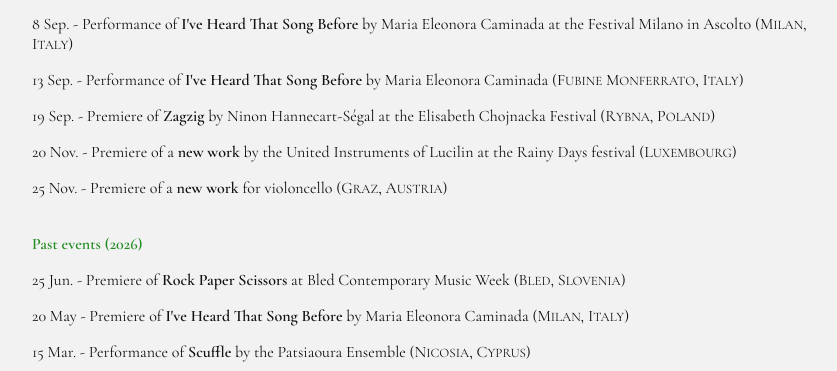
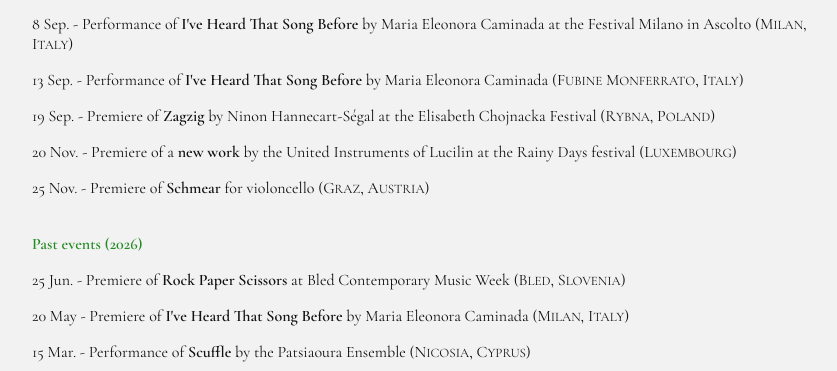
Before and after one commit to matthew-monaco/matthew-monaco.github.io, a Jekyll site: the page built from index.md, in a window 1280 px wide. Shown: the part 487-858 px from the top of the page, without its empty margins (218-1055 px from the left). Built offline with Jekyll 4.4.1, drawn with Linux system fonts in a browser that asks for light colours.

Commit message:
Update index.md

```diff
--- a/index.md
+++ b/index.md
@@ -16,7 +16,7 @@ I am a Paris-based composer and pianist, originally from New Jersey. Feel free t
 <p>13 Sep. - Performance of <strong>I've Heard That Song Before</strong> by Maria Eleonora Caminada (F<font size="2">UBINE</font> M<font size="2">ONFERRATO</font>, I<font size="2">TALY</font>)</p>
 <p>19 Sep. -  Premiere of <strong>Zagzig</strong> by Ninon Hannecart-Ségal at the Elisabeth Chojnacka Festival (R<font size="2">YBNA</font>, P<font size="2">OLAND</font>)</p>
 <p>20 Nov. - Premiere of a <strong>new work</strong> by the United Instruments of Lucilin at the Rainy Days festival (L<font size="2">UXEMBOURG</font>)</p>
-<p>25 Nov. - Premiere of a <strong>new work</strong> for violoncello (G<font size="2">RAZ</font>, A<font size="2">USTRIA</font>)</p>
+<p>25 Nov. - Premiere of <strong>Schmear</strong> for violoncello (G<font size="2">RAZ</font>, A<font size="2">USTRIA</font>)</p>
 
 <br>
 <span class="green-bold">Past events (2026)</span>
```
